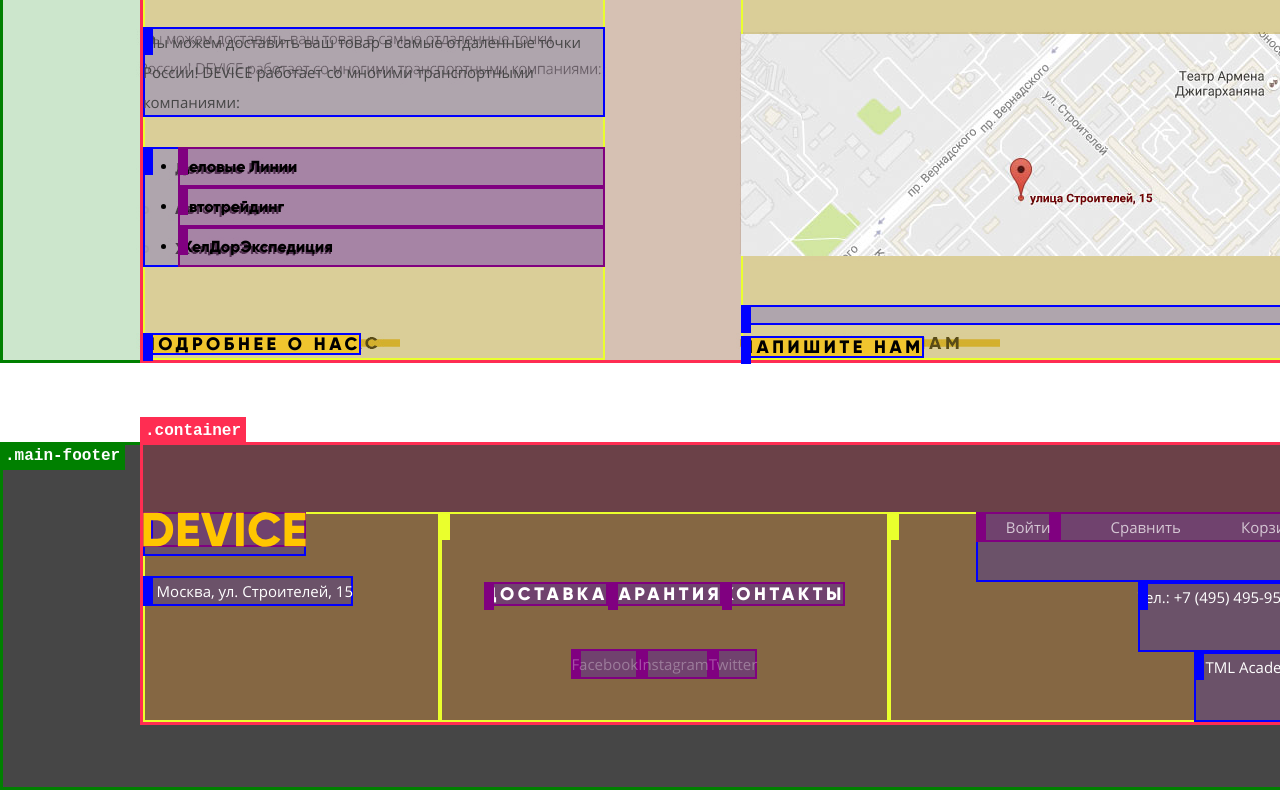
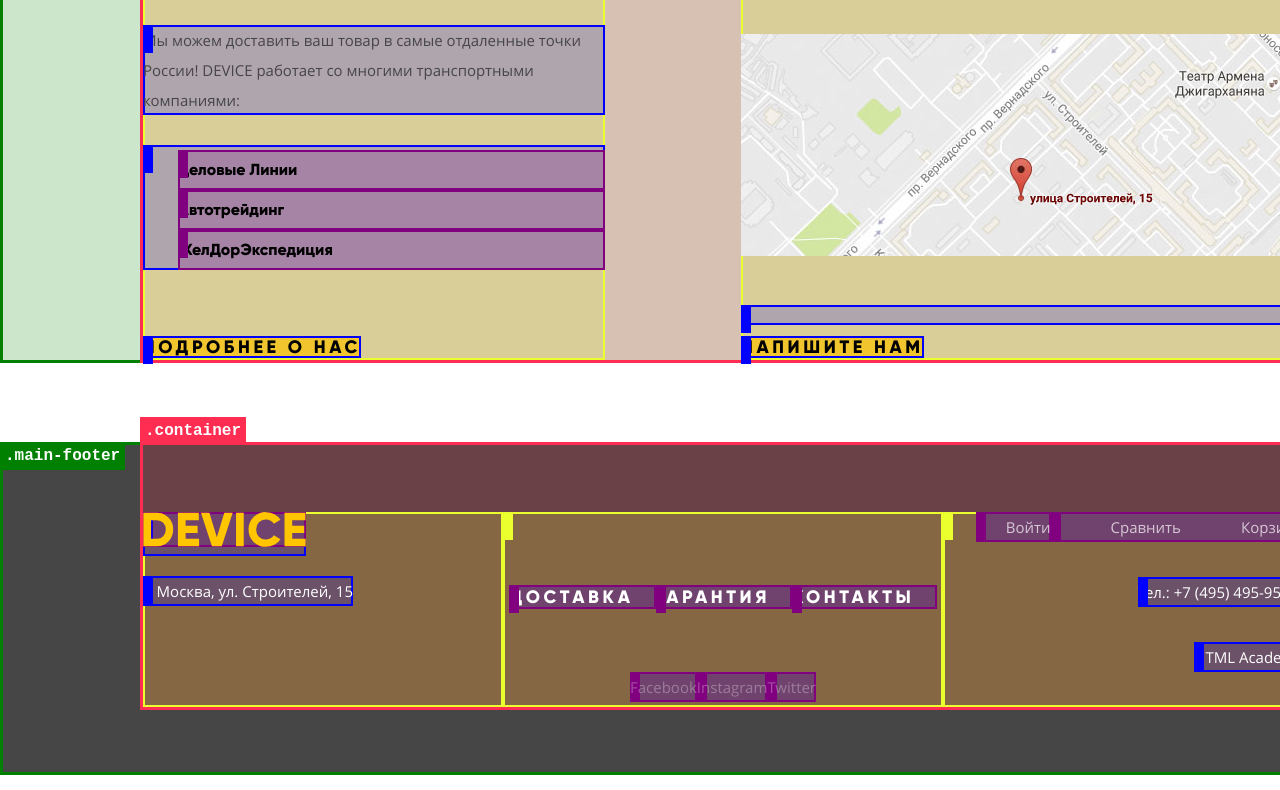
Before and after one commit to xSev07/1115479-device-26, a plain HTML site: page index.html in a window 1280 px wide. Shown: the part 2027-2817 px from the top of the page. Drawn offline with Linux system fonts and the light colour scheme.

Commit message:
Finished grid in index.html

```diff
--- a/css/style.css
+++ b/css/style.css
@@ -46,11 +46,11 @@ body {
 
   background-color: #ffffff;
 
-
+/*
   background-image: url("../img/1device-index.jpg");
   background-position: top center;
   background-repeat: no-repeat;
-
+*/
 }
 
 a {
@@ -441,7 +441,7 @@ a {
 
 .about-section h2 {
   margin: 0;
-  margin-bottom: 45px;
+  margin-bottom: 43px;
   margin-left: -1px;
 
   font-family: "Gilroy", "Arial Black", sans-serif;
@@ -460,6 +460,7 @@ a {
   margin: 0;
   margin-bottom: 60px;
   padding: 0;
+  padding-top: 5px;
   padding-left: 35px;
 
   font-family: "Gilroy", "Arial Black", sans-serif;
@@ -467,6 +468,8 @@ a {
   line-height: 40px;
   font-weight: 800;
   color: #000000;
+
+  list-style: none;
 }
 
 .contacts-section {
@@ -513,6 +516,7 @@ a {
 
 .footer-wrapper .column:first-child {
   align-items: flex-start;
+  width: 360px;
 }
 
 .footer-wrapper .column:first-child > * {
@@ -523,21 +527,16 @@ a {
 .footer-wrapper .column:nth-child(2) {
   align-items: center;
   justify-content: flex-end;
-}
-
-.footer-wrapper .column:nth-child(2) > * {
-  align-items: center;
-  justify-content: flex-end;
-  margin: 0;
-  margin-bottom: 43px;
+  width: 440px;
 }
 
 .footer-wrapper .column:last-child {
   align-items: flex-end;
+  width: 360px;
 }
 
 .footer-wrapper .column:last-child > * {
-  padding-bottom: 40px;
+  margin-bottom: 35px;
 }
 
 .footer-wrapper ul {
@@ -546,10 +545,26 @@ a {
 }
 
 .nav-footer {
+  margin: 0;
+  margin-bottom: 63px;
+
   color: #ffffff;
 }
 
+.nav-footer a {
+  display: inline-block;
+  margin-right: 22px;
+}
+
+.social-list {
+  margin: 0;
+  margin-bottom: 5px;
+}
+
 .social-list a {
+  width: 32px;
+  height: 32px;
+
   opacity: 0.3;
 }
 
```
